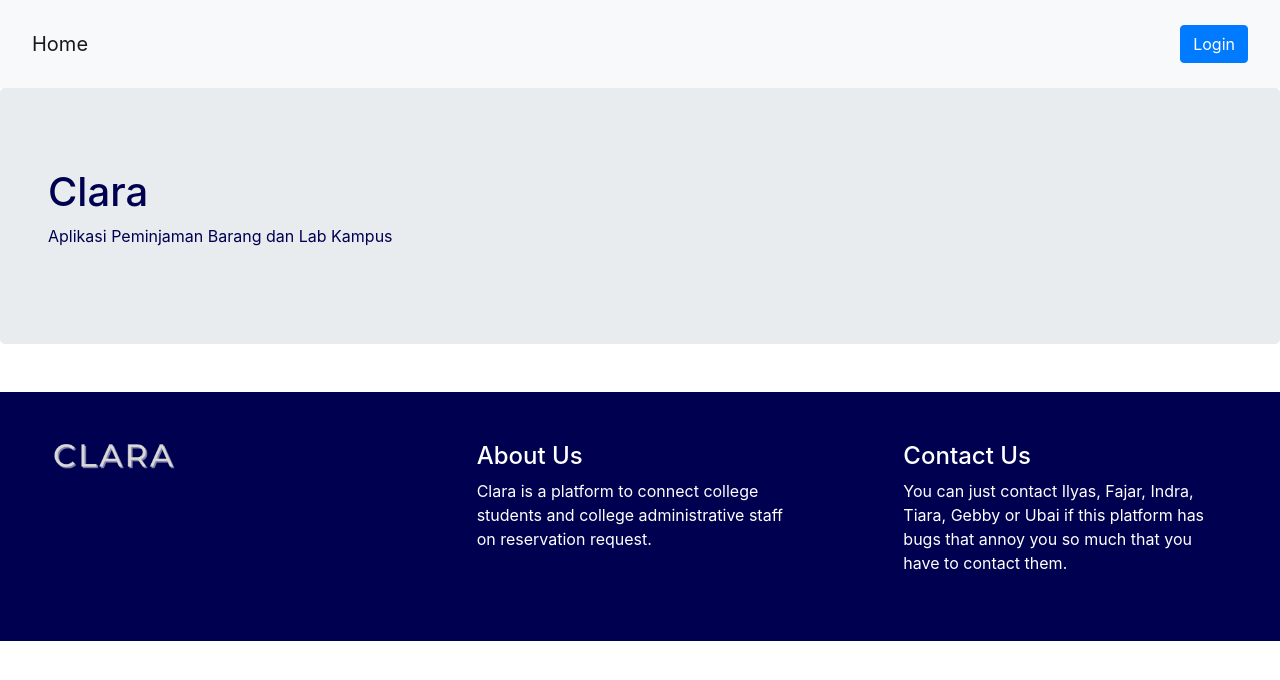
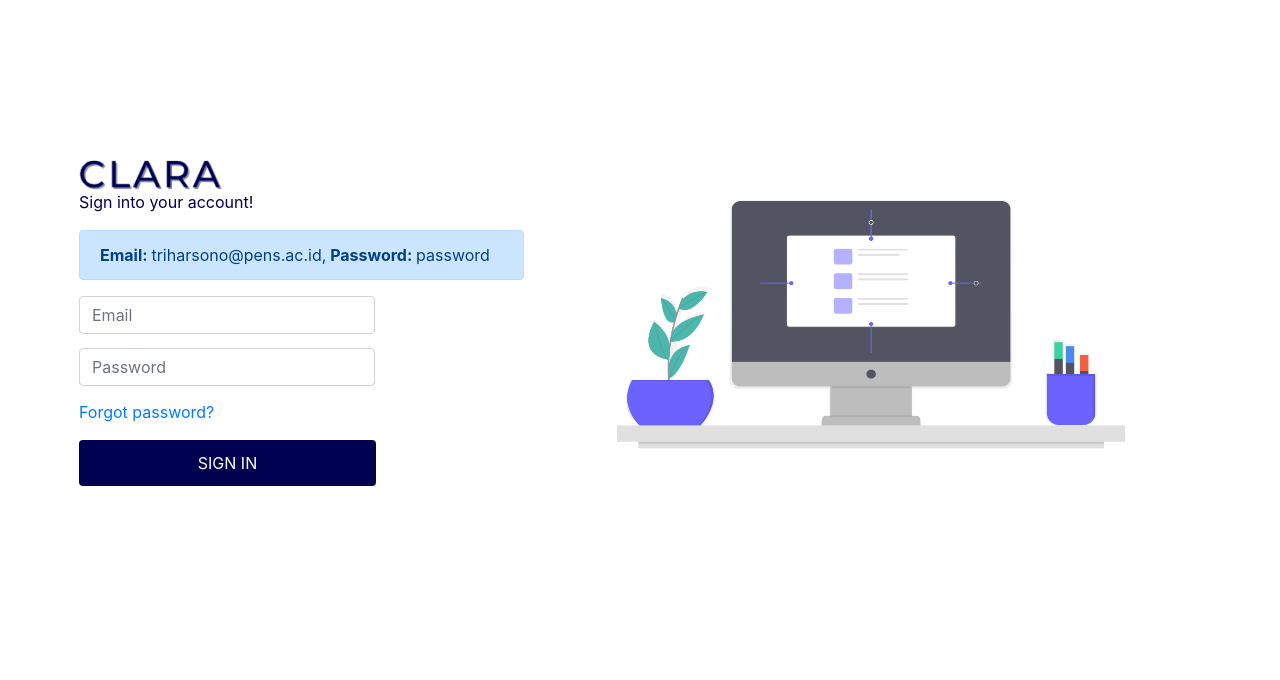
Before and after one commit to fajar-sn/clara-frontend, a React (Create React App) app: page / in a window 1280 px wide. Shown: the top 680 px of the page. Built offline with nearby package versions, Linux system fonts and the light colour scheme.

Commit message:
Initialized Axios usage in Login, fixing routing and auth.

```diff
--- a/package.json
+++ b/package.json
@@ -9,6 +9,7 @@
     "axios": "^0.20.0",
     "bootstrap": "^4.5.2",
     "history": "^5.0.0",
+    "js-cookie": "^2.2.1",
     "node-sass": "4.14.1",
     "react": "^16.13.1",
     "react-bootstrap": "^1.3.0",
--- a/src/constants/urls.js
+++ b/src/constants/urls.js
@@ -1,3 +1,7 @@
-const BASE_URL = "https://ghibliapi.herokuapp.com";
+const BASE_URL = "http://clara-app.tech/api";
 
-export const GET_FILMS = `${BASE_URL}/films`;
+// export const GET_FILMS = `${BASE_URL}/films`;
+export const GET_FILMS = ``;
+export const POST_LOGIN = `${BASE_URL}/login`;
+export const GET_RESERVATION_LIST = `${BASE_URL}/reservations`;
+export const GET_LOGGED_IN_USER_DATA = `${BASE_URL}/profile`;
--- a/src/pages/Login.js
+++ b/src/pages/Login.js
@@ -2,8 +2,11 @@ import React from "react";
 import { Button, Form, Alert, Image, Container, Row, Col } from "react-bootstrap";
 import { Link, Redirect } from "react-router-dom";
 import { login } from "utils/auth";
+import { POST_LOGIN } from "constants/urls";
 import './Login.css';
 import './login.png';
+import axios from "axios";
+import Cookies from 'js-cookie'
 
 const HomePage = () => {
   const [email, setEmail] = React.useState("");
@@ -19,15 +22,40 @@ const HomePage = () => {
   }, [email, password]);
 
   const _onSubmit = () => {
-    if (email === "clara@email.com" && password === "123456") {
-      login({
-        email: email,
-      });
-      setIsLoggedIn(true);
-    } else {
+    axios.post(POST_LOGIN, {
+      email: email,
+      password: password,
+    })
+    .then(function (response) {
+      console.log(response.data.token);
+
+      if(response.data.role == "Lecturer") { // Role checking
+        login({
+          token: response.data.token,
+          timeout: response.data.expires_in,
+        });
+
+        axios.defaults.headers.common.Authorization = 'Bearer ' + response.data.token;
+
+        getUserData()
+        setIsLoggedIn(true);
+      } else {
+        setError(true);
+      }
+    })
+    .catch(function (error) {
       setError(true);
-    }
+    });
   };
+
+  const getUserData = () => {
+    axios.get(process.env.REACT_APP_API_URL + 'profile')
+    .then(function (response) {
+      localStorage.setItem("LOGGED_IN_USER_DATA", JSON.stringify(response.data));
+    })
+    .catch(function (error) {
+    });
+  }
 
   return (
     <div>
@@ -40,9 +68,9 @@ const HomePage = () => {
             <Form>
               <Alert variant="primary">
                 <span style={{ fontWeight: "bold" }}>Email: </span>
-                clara@email.com,
+                triharsono@pens.ac.id,
                 <span style={{ fontWeight: "bold" }}> Password: </span>
-                123456
+                password
               </Alert>
               {error && <Alert variant="danger">Email atau password salah!</Alert>}
               <Form.Group controlId="formBasicEmail">
@@ -62,7 +90,7 @@ const HomePage = () => {
                   onChange={(e) => setPassword(e.target.value)}
                 />
               </Form.Group>
-              <p><Link to>Forgot password?</Link></p>
+              <p><Link to="/resetPassword">Forgot password?</Link></p>
               <Button id="btn-login" variant="primary" onClick={_onSubmit}>
                 SIGN IN
               </Button>
--- a/src/routes.js
+++ b/src/routes.js
@@ -9,14 +9,14 @@ import ReservationDetail from "pages/ReservationDetail";
 export const APP_ROUTE = [
   {
     name: "Login",
-    path: "/login",
+    path: "/",
     exact: true,
     component: Login,
-    restricted: true,
+    restricted: false,
   },
   {
     name: "HomePage",
-    path: "/",
+    path: "/hehe",
     exact: true,
     component: HomePage,
     restricted: false,
--- a/src/utils/auth.js
+++ b/src/utils/auth.js
@@ -1,14 +1,25 @@
-export const login = (user) => {
-  localStorage.setItem("USER", user);
+import Cookies from 'js-cookie';
+
+export const login = (auth) => {
+  // localStorage.setItem("TOKEN", token);
+  Cookies.set('JWT_TOKEN', auth.token);
 };
 
 export const logout = () => {
-  localStorage.removeItem("USER");
+  // localStorage.removeItem("TOKEN");
+  Cookies.remove('JWT_TOKEN');
+  localStorage.removeItem("LOGGED_IN_USER_DATA");
 };
 
 export const isLogin = () => {
-  if (localStorage.getItem("USER")) {
+  // if (localStorage.getItem("TOKEN")) {
+  //   return true;
+  // }
+  // return false;
+  if(typeof Cookies.get('JWT_TOKEN') === "undefined") {
+    return false;
+  } else {
     return true;
   }
-  return false;
+
 };
```
Also changed, not shown: 1 other file (tests, documents, lock files or other folders).
